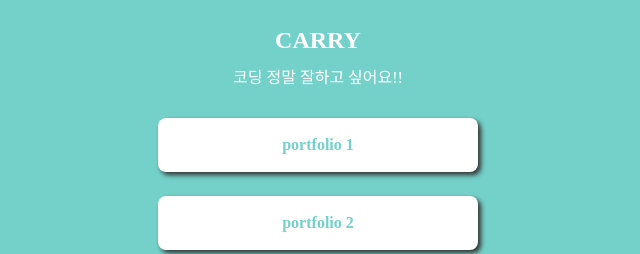
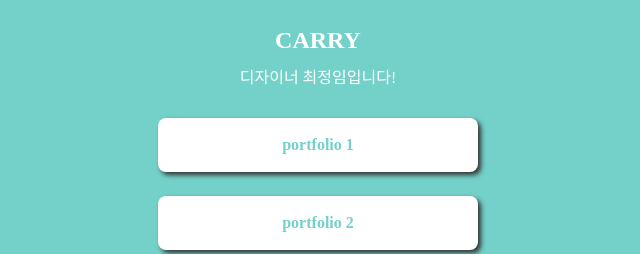
Before and after one commit to carryonc/my-first-web-code, a plain HTML site: page index.html in a window 1280 px wide. Shown: the part 133-387 px from the top of the page, 322-962 px from the left. Drawn offline with Linux system fonts and the light colour scheme; a web font is replaced by a local one.

Commit message:
Update index.html

```diff
--- a/index.html
+++ b/index.html
@@ -83,7 +83,7 @@
         <div class="wrap">
             <div class="profile"></div>
             <h1 class="main">CARRY</h1>
-            <P class="sub">코딩 정말 잘하고 싶어요!!</P>
+            <P class="sub">디자이너 최정임입니다!</P>
             <a target="_blank" href="https://www.behance.net/gallery/147261693/_">portfolio 1</a>
             <a target="_blank" href="https://www.behance.net/gallery/147260967/_">portfolio 2</a>
             <a target="_blank" href="https://www.instagram.com/carry_on_c/">insta</a>
```
